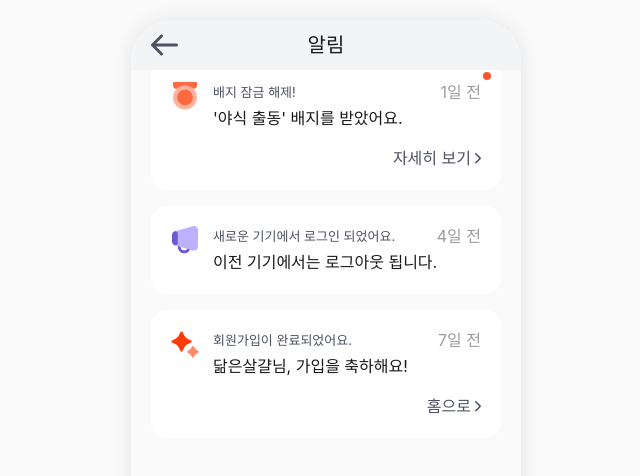
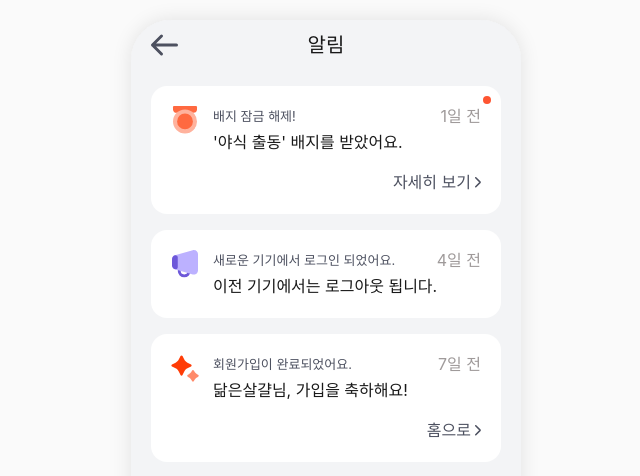
Before and after one commit to APETOWN0211/kkinit, a Nuxt app: page /notifications in a window 1280 px wide. Shown: the top 476 px of the page, without its empty margins (314-954 px from the left). Built offline with nearby package versions, Linux system fonts and the light colour scheme; a web font is replaced by a local one.

Commit message:
헤더22

```diff
--- a/app/app.vue
+++ b/app/app.vue
@@ -12,11 +12,18 @@ const mainTabRoutes = [
 const showBottomNavigation = computed(() =>
   mainTabRoutes.includes(route.path)
 )
+
+const isNotificationsPage = computed(() =>
+  route.path.startsWith('/notifications')
+)
 </script>
 
 <template>
   <div class="app-wrapper">
-    <div class="app-shell">
+    <div
+      class="app-shell"
+      :class="{ 'app-shell--notifications': isNotificationsPage }"
+    >
       <NuxtRouteAnnouncer />
       <div
         class="app-content"
@@ -50,6 +57,10 @@ const showBottomNavigation = computed(() =>
   -webkit-overflow-scrolling: touch;
 }
 
+.app-shell--notifications {
+  background: var(--color-notifications-background);
+}
+
 /* Desktop preview */
 @media (min-width: 768px) {
   .app-wrapper {
--- a/app/pages/notifications.vue
+++ b/app/pages/notifications.vue
@@ -166,16 +166,17 @@ const goBack = () => {
 </template>
 
 <style scoped>
-/* Page container */
+/* Page container: full viewport height, flex column */
 .notifications-page {
   display: flex;
   flex-direction: column;
   width: 100%;
   height: 100%;
+  overflow: hidden;
   background: var(--color-notifications-background);
 }
 
-/* Header: fixed outside scroll flow */
+/* Header: fixed height item, NOT in scroll area */
 .notifications-header {
   flex-shrink: 0;
   z-index: 10;
@@ -236,14 +237,10 @@ const goBack = () => {
   width: 100%;
 }
 
-/* Scroll area: fills remaining space below header */
+/* Scroll area: fills remaining height below header */
 .notifications-scroll-area {
-  position: absolute;
-  top: calc(26px + env(safe-area-inset-top));
-  right: 0;
-  bottom: 0;
-  left: 0;
-
+  flex: 1;
+  min-height: 0;
   overflow-y: auto;
   overflow-x: hidden;
   -webkit-overflow-scrolling: touch;
@@ -254,8 +251,6 @@ const goBack = () => {
   display: flex;
   flex-direction: column;
   gap: 16px;
-
-  width: 100%;
 
   padding: 16px var(--page-padding) 20px;
 }
```
